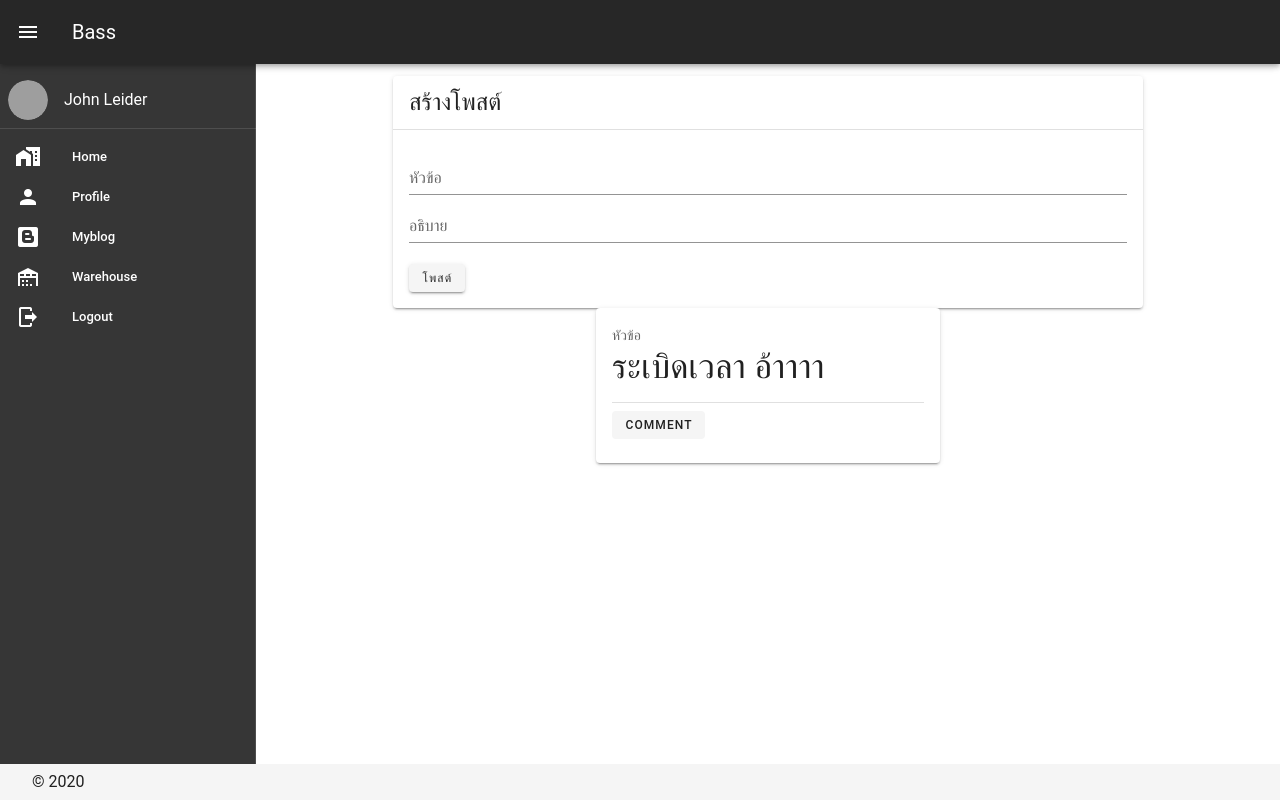
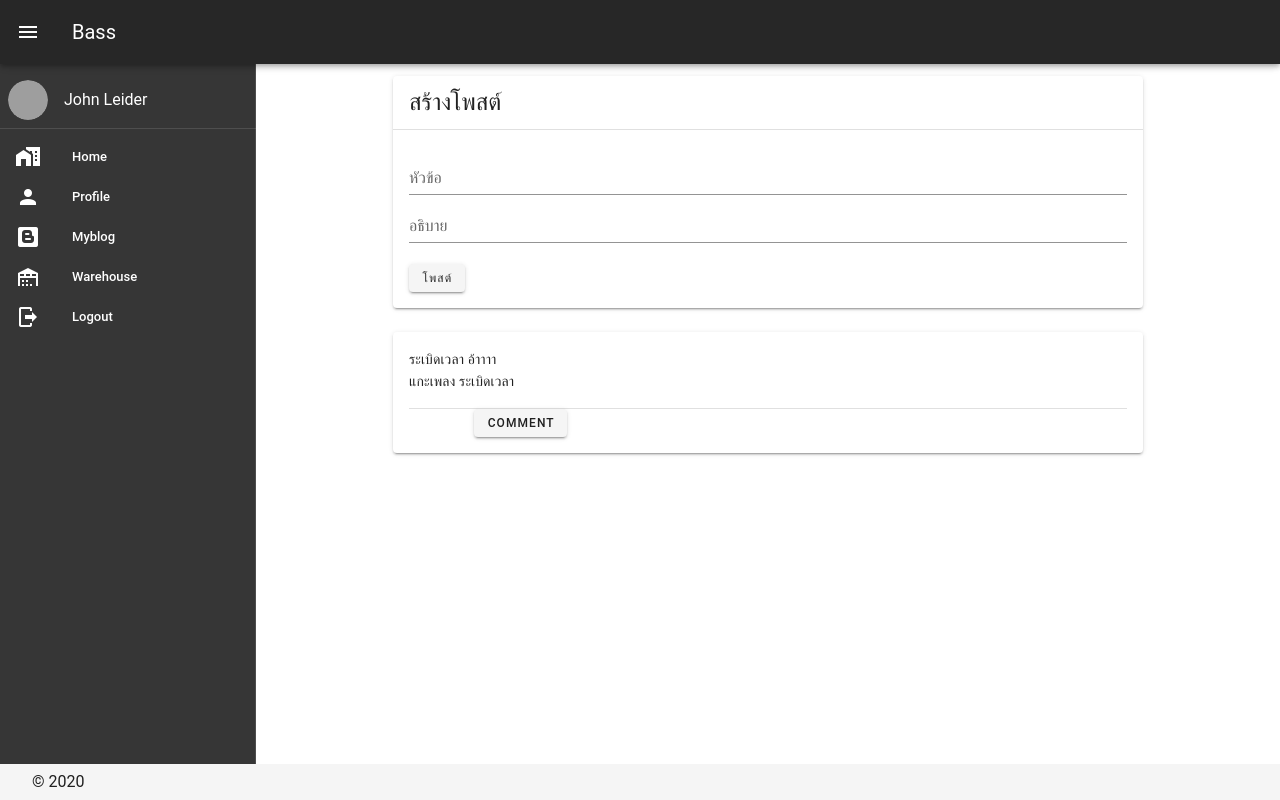
Before and after one commit to pedobearbn21/BassFrontEnd, a Vue app in the folder bass/: page / in a window 1280 px wide. Built offline with nearby package versions, Linux system fonts and the light colour scheme; grey boxes are pictures that could not be loaded; a small style sheet from the web is missing.

Commit message:
Postbox update

```diff
--- a/bass/src/components/Postbox.vue
+++ b/bass/src/components/Postbox.vue
@@ -1,25 +1,22 @@
 <template>
-<div>
+  <div>
   <v-card
     class="mx-auto"
-    max-width="344" >
+    max-width="750" >
     <v-card-text>
-      <div>หัวข้อ</div>
-      <p class="display-1 text--primary">
-        ระเบิดเวลา อ้าาาา
+      <div class="display text--primary" >ระเบิดเวลา อ้าาาา</div>
+      <p class="display text--primary">
+        แกะเพลง ระเบิดเวลา
       </p>
-      <v-divider></v-divider>
-  <v-row align="center">
+    <v-divider></v-divider>
+    <v-row align="center">
     <v-col class="text-center" cols="12" sm="4">
-    <div class="my-2">
-       <v-btn depressed small>Comment</v-btn>
+    <div>
+       <v-btn small>Comment</v-btn>
     </div>
      </v-col>
      </v-row>
    </v-card-text>
    </v-card>
-
 </div>
-
-
 </template>
--- a/bass/src/views/Home.vue
+++ b/bass/src/views/Home.vue
@@ -18,12 +18,12 @@
           </div>
       </v-card-text>
     </v-card>
+    <br>
     <Postbox/>
 
 
     </body>
   </div>
-
 </template>
 
 <script>
```
